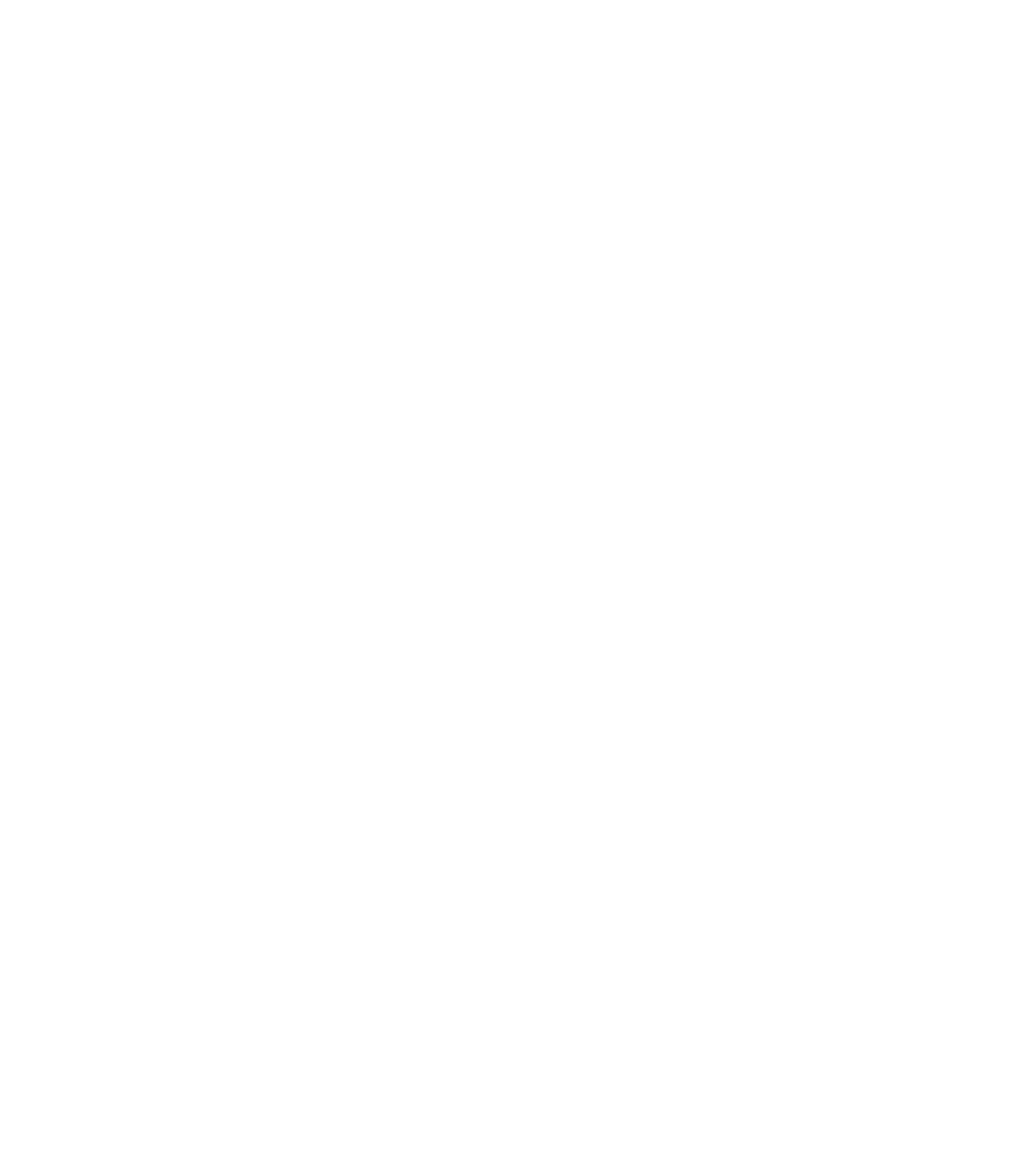
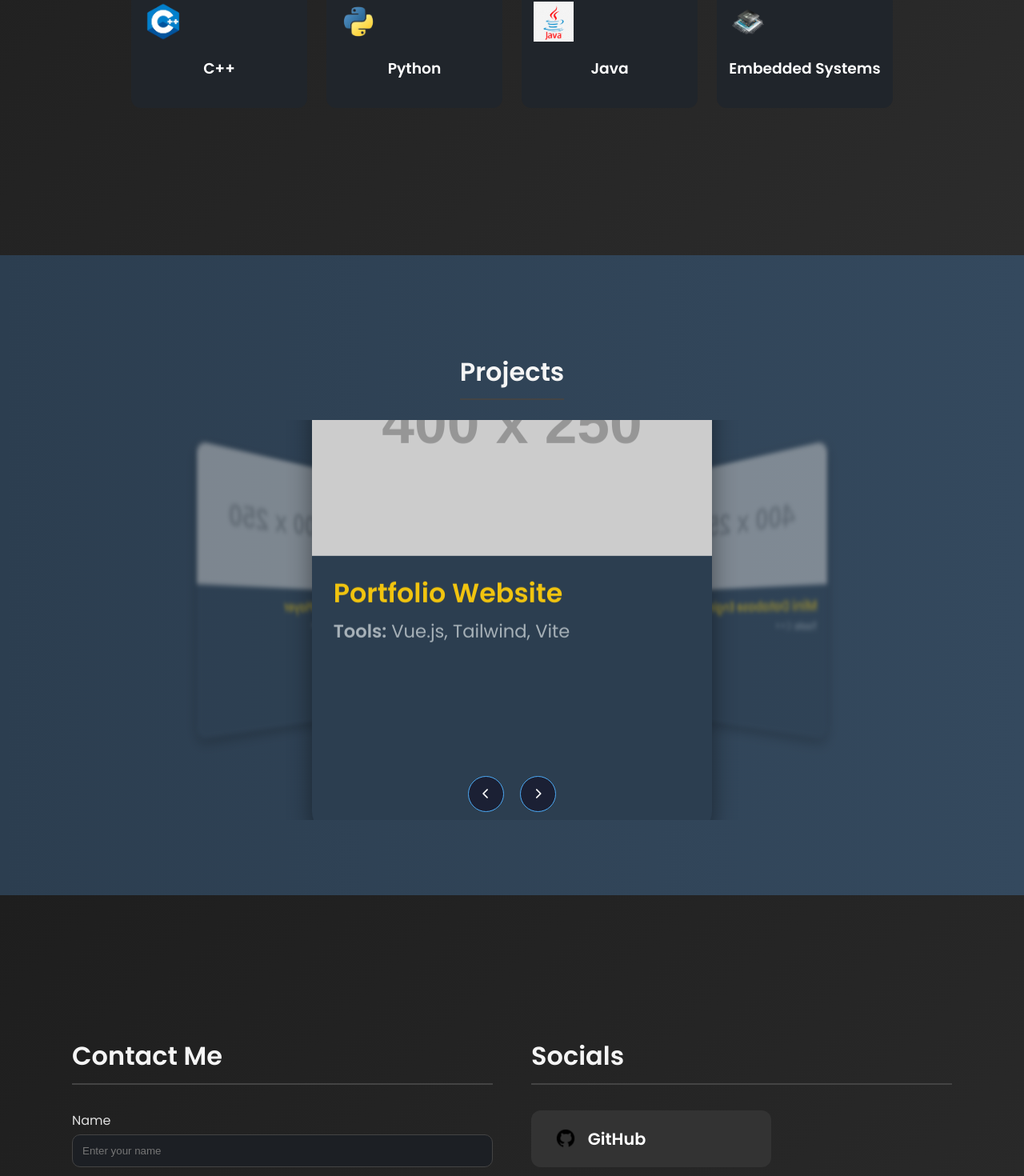
Before and after one commit to Aazib-Majeed/Portfolio, a Vue app: page / in a window 1280 px wide. Shown: the part 1281-2751 px from the top of the page at 80% size. Before the commit the page ends 800 px from the top, so only its background shows below. Built offline with nearby package versions, Linux system fonts and the light colour scheme; a small style sheet from the web is missing.

Commit message:
Update style.css

```diff
--- a/src/style.css
+++ b/src/style.css
@@ -1,68 +1,115 @@
 /* ========= Base & Reset ========= */
 @import url('https://fonts.googleapis.com/css2?family=Poppins:wght@300;400;600&display=swap');
 
+html, body {
+  height: 100%;
+}
+
+html {
+  box-sizing: border-box;
+}
+
+*, *::before, *::after {
+  box-sizing: inherit;
+}
+
 :root {
+  /* 3D carousel sizing */
   --carousel-radius: 380px;
   --card-w: 300px;
   --card-h: 400px;
-  --accent: #4dabf7;
-  --muted: #a8b2b9;
 }
 
-html, body {
-  height: 100%;
+body {
   margin: 0;
   font-family: 'Poppins', sans-serif;
   background: linear-gradient(135deg, #1e1e1e, #2c2c2c);
   color: #e0e0e0;
-  line-height: 1.5;
+  line-height: 1.6;
   scroll-behavior: smooth;
   overflow-x: hidden;
 }
 
 /* Headings */
-h1, h2, h3, h4, h5, h6 { color: #fff; font-weight: 600; margin: 0; }
-h2 { font-size: clamp(1.4rem, 2.4vw, 2rem); }
+h1, h2, h3, h4, h5, h6 {
+  color: #ffffff;
+  font-weight: 600;
+}
 
 /* Links */
-a { color: var(--accent); text-decoration: none; transition: color 0.2s; }
-a:hover { color: #74c0fc; text-decoration: underline; }
+a {
+  color: #4dabf7;
+  text-decoration: none;
+  transition: color 0.2s;
+}
+a:hover {
+  text-decoration: underline;
+  color: #74c0fc;
+}
 
 /* Images */
-img { max-width: 100%; height: auto; display: block; }
+img, video, canvas, svg {
+  max-width: 100%;
+  height: auto;
+  display: block;
+}
 
 /* ========= Navbar ========= */
 .header {
   position: fixed;
-  top: 0; left: 0; right: 0;
+  top: 0;
+  left: 0;
+  right: 0;
   height: 60px;
-  background: rgba(30,30,30,0.9);
+  background: rgba(30, 30, 30, 0.9);
   display: flex;
   align-items: center;
   justify-content: space-between;
-  padding: 0 1rem;
+  padding: 0 2rem;
   z-index: 1000;
 }
-.header h1 { font-size: 1.25rem; }
-.header nav { display: flex; gap: 1rem; }
-.header nav a { color: #e0e0e0; font-weight: 500; }
-.header nav a.active { color: var(--accent); font-weight: 600; text-decoration: underline; }
+.header h1 {
+  font-size: 1.5rem;
+  margin: 0;
+  font-weight: 600;
+}
+.header nav a {
+  margin-left: 1rem;
+  color: #e0e0e0;
+  font-weight: 500;
+  font-size: 1rem;
+  transition: all 0.3s ease;
+}
+.header nav a:hover {
+  color: #4dabf7;
+}
+.header nav a.active {
+  color: #4dabf7;
+  font-size: 1.15rem;
+  font-weight: 600;
+  text-decoration: underline;
+}
 
-/* ========= Sections ========= */
+/* ========= Global Sections ========= */
 section {
   width: 100%;
   min-height: 100vh;
-  padding: 4rem 2rem;
   display: flex;
   flex-direction: column;
   justify-content: center;
   align-items: center;
+  padding: 4rem 2rem;
+  margin: 0;
+  background-size: cover;
+  background-repeat: no-repeat;
 }
+
 section h2 {
   border-bottom: 2px solid #444;
   padding-bottom: 8px;
   margin-bottom: 25px;
   color: #f5f5f5;
+  font-size: 2rem;
 }
 
 /* ========= Projects ========= */
@@ -73,107 +120,261 @@
   text-align: center;
   padding: 3rem 1rem;
 }
+
+/* ===== 3D Carousel Styles ===== */
 .carousel-container {
   position: relative;
   width: 100%;
-  max-width: 1000px;
   height: 500px;
-  margin: 0 auto;
-  perspective: 1200px;
+  perspective: 1000px;
+  display: flex;
+  justify-content: center;
+  align-items: center;
+  padding-bottom: 80px; /* space for controls */
+  overflow-x: hidden;
 }
+
 .carousel {
   position: relative;
+  display: block;
   width: var(--carousel-radius);
   height: var(--carousel-radius);
   transform-style: preserve-3d;
   transition: transform 0.8s ease;
   margin: 0 auto;
 }
+
 .memory-card {
   position: absolute;
   width: var(--card-w);
   height: var(--card-h);
-  left: 50%; top: 50%;
-  margin-left: calc(var(--card-w)/-2);
-  margin-top: calc(var(--card-h)/-2);
+  left: 50%;
+  top: 50%;
+  margin-left: calc(var(--card-w) / -2);
+  margin-top: calc(var(--card-h) / -2);
   transform-style: preserve-3d;
-  transition: filter 0.4s ease, opacity 0.4s ease;
+  transition: transform 0.8s, filter 0.6s, opacity 0.6s;
+  cursor: pointer;
   filter: blur(3px);
-  opacity: 0.45;
-  pointer-events: none;
+  opacity: 0.5;
+  pointer-events: none; /* disable clicks unless active */
 }
-.memory-card.active { filter: blur(0); opacity: 1; pointer-events: auto; }
-.card-inner { width: 100%; height: 100%; transform-style: preserve-3d; transition: transform 0.6s ease; }
-.memory-card.active .card-inner { transform: translateZ(20px); }
-.memory-card.flipped .card-inner { transform: translateZ(20px) rotateY(180deg); }
-.card-front, .card-back {
-  position: absolute; width: 100%; height: 100%;
+
+.memory-card.active {
+  filter: blur(0);
+  opacity: 1;
+  pointer-events: auto;
+  transform: scale(1.05) translateZ(20px); /* pop effect */
+}
+
+.card-inner {
+  width: 100%;
+  height: 100%;
+  transform-style: preserve-3d;
+  transition: transform 0.8s;
+}
+
+.memory-card.flipped .card-inner {
+  transform: rotateY(180deg);
+}
+
+.card-front,
+.card-back {
+  position: absolute;
+  width: 100%;
+  height: 100%;
+  -webkit-backface-visibility: hidden;
   backface-visibility: hidden;
-  border-radius: 14px;
+  border-radius: 16px;
   overflow: hidden;
-  box-shadow: 0 10px 30px rgba(0,0,0,0.45);
+  box-shadow: 0 6px 18px rgba(0, 0, 0, 0.45);
 }
-.card-front { background: #2c3e50; }
-.card-back { background: #1e272e; transform: rotateY(180deg); }
-.project-card { display: flex; flex-direction: column; height: 100%; width: 100%; }
-.project-image { width: 100%; height: 46%; object-fit: cover; background: #111; }
+
+.card-front {
+  background: #2c3e50;
+}
+
+.card-back {
+  background: #1e272e;
+  transform: rotateY(180deg);
+}
+
+/* Carousel Controls */
+.carousel-controls {
+  position: absolute;
+  left: 50%;
+  bottom: 10px;
+  transform: translateX(-50%);
+  display: flex;
+  gap: 20px;
+}
+
+.control-btn {
+  background: rgba(20, 20, 40, 0.7);
+  border: 1px solid #4dabf7;
+  color: white;
+  width: 45px;
+  height: 45px;
+  border-radius: 50%;
+  display: flex;
+  align-items: center;
+  justify-content: center;
+  cursor: pointer;
+  transition: all 0.3s ease;
+}
+.control-btn:hover {
+  transform: scale(1.1);
+  background: rgba(50, 50, 70, 0.9);
+}
+
+/* ========= Project Card ========= */
+.project-card {
+  display: flex;
+  flex-direction: column;
+  align-items: stretch;
+  background: transparent;
+  border-radius: 0;
+  width: 100%;
+  max-width: 100%;
+  height: 100%;
+}
+
+.project-image {
+  width: 100%;
+  height: 48%;
+  object-fit: cover;
+  background: #111;
+}
+
 .project-info {
+  width: 100%;
   padding: 1rem;
+  text-align: left;
   display: flex;
   flex-direction: column;
   gap: 0.5rem;
-  text-align: left;
+  height: auto; /* let text expand */
+  overflow: visible;
 }
-.project-info h3 { font-size: 1.15rem; color: #f1c40f; }
-.project-info p { font-size: 0.95rem; }
-.project-info .tools { font-size: 0.9rem; color: var(--muted); }
+
+.project-info h3 {
+  font-size: 1.25rem;
+  margin: 0;
+  color: #f1c40f;
+  line-height: 1.2;
+}
+
+.project-info p {
+  margin: 0;
+  color: #dcdcdc;
+  font-size: 0.92rem;
+  line-height: 1.35;
+}
+
+.project-info .tools {
+  font-size: 0.85rem;
+  font-weight: 400;
+  color: #a8b2b9;
+}
+
 .github-link {
   align-self: flex-start;
+  display: inline-block;
   padding: 0.45rem 0.8rem;
-  background: #2980b9; color: #fff;
+  background: #2980b9;
+  color: #fff;
   border-radius: 10px;
+  font-weight: 500;
+  transition: background 0.3s;
 }
-.github-link:hover { background: #3498db; }
+.github-link:hover {
+  background: #3498db;
+}
 
 /* ========= Skills ========= */
-.skills { width: 100%; text-align: center; padding: 3rem 1rem; }
+.skills {
+  width: 100%;
+  text-align: center;
+  padding: 3rem 1rem;
+}
+
 .skills-grid {
   display: grid;
   grid-template-columns: repeat(auto-fill, minmax(220px, 1fr));
   gap: 1.5rem;
   max-width: 1000px;
   margin: 0 auto;
+  justify-items: center;
 }
+
 .skill-card {
+  width: 100%;
+  max-width: 220px;
   text-align: center;
   padding: 15px;
   border-radius: 12px;
   background: #20252b;
   transition: transform 0.25s ease;
 }
-.skill-card:hover { transform: translateY(-4px); }
-.skill-card img { width: 50px; height: 50px; }
+.skill-card:hover {
+  transform: translateY(-4px);
+}
+.skill-card img {
+  width: 50px;
+  height: 50px;
+  object-fit: contain;
+}
 
 /* ========= Contact ========= */
-.contact { width: 100%; padding: 4rem 2rem; text-align: center; }
-.contact h2 { margin-bottom: 2rem; }
+.contact {
+  width: 100%;
+  padding: 4rem 2rem;
+  text-align: center;
+}
+
+.contact h2 {
+  margin-bottom: 2rem;
+}
+
 .contact-container {
   display: flex;
   justify-content: center;
   align-items: flex-start;
-  gap: 2.5rem;
-  flex-wrap: wrap;
-  max-width: 1100px;
+  gap: 3rem;
+  width: min(1100px, 95vw);
   margin: 0 auto;
 }
-.c-left { flex: 1 1 400px; text-align: left; }
-form { display: flex; flex-direction: column; gap: 15px; }
-input, textarea {
+
+.c-left {
+  flex: 1;
+  text-align: left;
+}
+
+form {
+  display: flex;
+  flex-direction: column;
+  gap: 15px;
+}
+.form-group {
+  display: flex;
+  flex-direction: column;
+}
+label {
+  margin-bottom: 5px;
+  font-weight: 500;
+}
+form input,
+form textarea {
+  width: 100%;
+  max-width: 100%;
   padding: 12px;
   border: 1px solid #444;
   border-radius: 10px;
-  background: #1c1f24; color: #e0e0e0;
+  background: #1c1f24;
+  color: #e0e0e0;
+  box-sizing: border-box;
 }
+
 button {
   background-color: #42b983;
   color: white;
@@ -182,46 +383,119 @@
   border-radius: 10px;
   font-weight: 600;
   cursor: pointer;
+  max-width: 200px;
 }
-button:hover { background-color: #369870; }
-.c-right { flex: 1 1 300px; text-align: left; }
-.c-right h3 { margin-bottom: 1.5rem; }
+button:hover {
+  background-color: #369870;
+}
+
+.c-right {
+  flex: 1;
+  text-align: left;
+}
+.c-right h3 {
+  margin-bottom: 1.5rem;
+}
 .social-buttons {
-  display: flex; flex-wrap: wrap; gap: 1.5rem;
+  display: flex;
+  flex-direction: column;
+  gap: 2rem;
+  width: 100%;
 }
 .social-btn {
-  flex: 1 1 calc(50% - 1.5rem);
-  display: flex; align-items: center; gap: 12px;
-  font-size: 1.2rem; font-weight: 600;
-  padding: 1rem 1.2rem;
+  display: flex;
+  align-items: center;
+  justify-content: flex-start;
+  gap: 14px;
+  font-size: 1.3rem;
+  font-weight: 600;
+  padding: 1.2rem 1.8rem;
   border-radius: 12px;
   text-decoration: none;
-  color: white; background: #333;
+  color: white;
+  background: #333;
   transition: transform 0.2s, background 0.3s;
+  width: 100%;
+  max-width: 300px;
 }
-.social-btn img { width: 26px; height: 26px; }
-.social-btn:hover { background: #444; transform: translateY(-3px); }
+.social-btn img {
+  width: 28px;
+  height: 28px;
+  object-fit: contain;
+}
+.social-btn:hover {
+  background: #444;
+  transform: translateY(-3px);
+}
 
 /* ========= Footer ========= */
 .footer {
-  width: 100%; text-align: center;
-  font-size: 0.9rem; color: gray;
+  width: 100%;
+  text-align: center;
+  font-size: 0.9rem;
+  color: gray;
   padding: 1rem 0;
 }
 
 /* ========= Responsive ========= */
 @media (max-width: 900px) {
-  .contact-container { flex-direction: column; text-align: center; }
-  .c-left, .c-right { width: 100%; text-align: center; }
-  .c-left form button { align-self: center; }
-  .social-buttons { flex-direction: column; align-items: center; }
-  .social-btn { flex: unset; width: 100%; max-width: 320px; justify-content: center; }
+  :root {
+    --carousel-radius: 300px;
+    --card-w: 240px;
+    --card-h: 340px;
+  }
+
+  .project-info h3 { font-size: 1.1rem; }
+  .project-info p { font-size: 0.9rem; }
+
+  .contact-container {
+    flex-direction: column;
+    text-align: center;
+    gap: 2rem;
+  }
+  .c-left, .c-right {
+    width: 100%;
+    text-align: center;
+  }
+  form {
+    align-items: center;
+  }
+  form input, form textarea {
+    max-width: 500px;
+  }
+  button {
+    align-self: center;
+  }
+  .social-buttons {
+    align-items: center;
+  }
 }
+
 @media (max-width: 600px) {
-  .header { flex-direction: column; height: auto; gap: 0.5rem; }
-  .header nav { flex-wrap: wrap; justify-content: center; }
-  section { padding: 2.5rem 1rem; }
-  .control-btn { width: 36px; height: 36px; }
-  .skills-grid { grid-template-columns: repeat(auto-fill, minmax(150px, 1fr)); }
-  .footer { font-size: 0.8rem; }
+  :root {
+    --carousel-radius: 240px;
+    --card-w: 200px;
+    --card-h: 300px;
+  }
+
+  .control-btn {
+    width: 36px;
+    height: 36px;
+  }
+
+  .skills-grid {
+    grid-template-columns: 1fr 1fr;
+    gap: 1rem;
+  }
+  .skill-card {
+    max-width: 100%;
+  }
+
+  .social-buttons {
+    flex-direction: column;
+    gap: 1rem;
+  }
+  .social-btn {
+    justify-content: center;
+  }
 }
```
